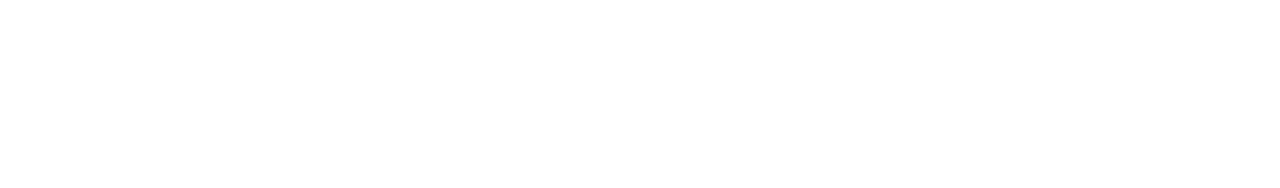
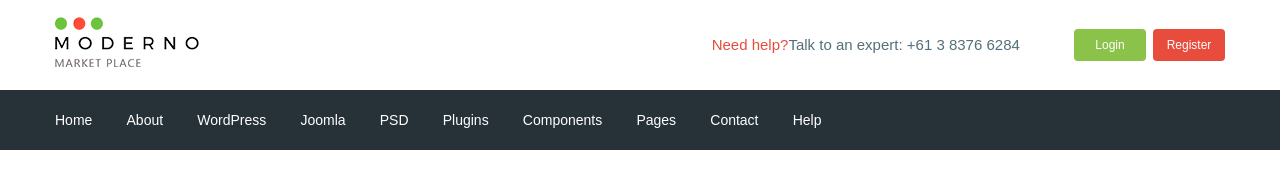
Before and after one commit to mainzonder/moderno, a website: page app/index.html in a window 1280 px wide. Drawn offline with nearby package versions, Linux system fonts and the light colour scheme; files that its build step writes are made by us from their sources.

Commit message:
added header

```diff
--- a/app/index.html
+++ b/app/index.html
@@ -5,10 +5,55 @@
     <meta name="viewport" content="width=device-width, initial-scale=1.0" />
 
     <title>Document</title>
+    <link
+      href="https://fonts.googleapis.com/css2?family=Roboto:wght@500;700&display=swap"
+      rel="stylesheet"
+    />
     <link rel="stylesheet" href="css/libs.min.css" />
     <link rel="stylesheet" href="css/style.min.css" />
   </head>
+
   <body>
+    <header class="header">
+      <div class="header__top">
+        <div class="container">
+          <div class="header__top-inner">
+            <div class="header__logo">
+              <a href="#">
+                <img src="images/logo.png" alt="" />
+              </a>
+            </div>
+            <div class="header__text">
+              <a href=" #"> <span> Need help? </span> </a>Talk to an expert:
+              <a class="header__phone" href="tel:+61383766284">+61 3 8376 6284</a>
+            </div>
+            <div class="header__box">
+              <a class="basket" href="#"></a>
+              <a href="#" class="header__btn header__btn-login">Login</a><a href="#" class="header__btn header__btn-register">Register</a>
+            </div>
+          </div>
+        </div>
+      </div>
+      <div class="header__menu">
+        <div class="container">
+          <nav class="menu">
+            <ul class="menu__list">
+              <li><a href="#"> Home </a></li>
+              <li><a href="#"> About </a></li>
+              <li><a href="#"> WordPress </a></li>
+              <li><a href="#">Joomla </a></li>
+              <li><a href="#"> PSD </a></li>
+              <li><a href="#"> Plugins </a></li>
+              <li><a href="#"> Components </a></li>
+              <li><a href="#"> Pages </a></li>
+              <li><a href="#">Contact </a></li>
+              <li><a href="#"> Help </a></li>
+            </ul>
+          </nav>
+        </div>
+      </div>
+    </header>
+
     <script src="https://ajax.googleapis.com/ajax/libs/jquery/3.5.1/jquery.min.js"></script>
     <script src="js/libs.js"></script>
     <script src="js/main.js"></script>
--- /dev/null
+++ b/app/scss/_fonts.scss
@@ -0,0 +1,9 @@
+
+@font-face {
+  font-family: 'Roboto-Regular',sans-serif;
+  src: url('../fonts/Roboto-Regular.woff2') format('woff2'),
+       url('../fonts/Roboto-Regular.woff') format('woff');
+  font-weight: 400;
+	font-display: swap;
+  font-style: normal;
+}
--- /dev/null
+++ b/app/scss/_global.scss
@@ -0,0 +1,32 @@
+html {
+  box-sizing: border-box;
+}
+*,
+*::before,
+*::after {
+  box-sizing: inherit;
+}
+a {
+  display: inline-block;
+  text-decoration: none;
+color: $text;
+}
+ul,
+li {
+  margin: 0;
+  padding: 0;
+  letter-spacing: normal;
+}
+body {
+  font-family: 'Roboto-Regular', sans-serif;
+  font-size: 15px;
+  font-weight: 400;
+  line-height: 24px;
+  color: $text;
+}
+
+.container {
+  max-width: 1200px;
+  margin: 0 auto;
+  padding: 0 15px;
+}
--- /dev/null
+++ b/app/scss/_vars.scss
@@ -0,0 +1,4 @@
+$text:#546e7a;
+$red:#e74c3c;
+$green:#8bc34a;
+$bg:#263238;
--- a/app/scss/style.scss
+++ b/app/scss/style.scss
@@ -0,0 +1,55 @@
+@import 'vars';
+@import 'global';
+@import 'fonts';
+
+.header__top-inner {
+  display: flex;
+  justify-content: space-between;
+  height: 90px;
+  align-items: center;
+}
+.header__text {
+  margin-left: auto;
+  margin-right: 50px;
+  span {
+    color: $red;
+  }
+}
+.header__btn {
+  padding: 4px;
+  width: 72px;
+  border-radius: 4px;
+  text-align: center;
+  color: #ffffff;
+  font-size: 12px;
+}
+.header__btn-login {
+  background-color: $green;
+}
+
+.header__btn-register {
+  background-color: $red;
+  margin-left: 7px;
+}
+.header__menu {
+  background-color: $bg;
+}
+
+.menu {
+  display: flex;
+  align-items: center;
+  height: 60px;
+}
+
+.menu__list {
+  li {
+    display: inline-block;
+    & + li {
+      margin-left: 30px;
+    }
+  }
+  a {
+    font-size: 14px;
+    color: #fff;
+  }
+}
--- a/package.json
+++ b/package.json
@@ -14,13 +14,17 @@
     "gulp-autoprefixer": "^7.0.1",
     "gulp-concat": "^2.6.1",
     "gulp-cssmin": "^0.2.0",
+    "gulp-postcss": "^9.0.0",
     "gulp-rename": "^2.0.0",
     "gulp-sass": "^4.1.0",
+    "gulp-shorthand": "^1.1.0",
+    "gulp-sourcemaps": "^2.6.5",
     "gulp-uglify": "^3.0.2",
     "magnific-popup": "^1.1.0",
     "node-sass": "^4.14.1",
-    "normalize": "^0.3.1",
     "normalize.css": "^8.0.1",
+    "postcss": "^8.1.4",
+    "precss": "^4.0.0",
     "slick-carousel": "^1.8.1"
   },
   "dependencies": {}
```
Also changed, not shown: gulpfile.js (+51 -36 lines), app/fonts/Lato-Semibold.ttf (added), app/fonts/Roboto-Regular.ttf (added), app/fonts/Roboto-Regular.woff (added), app/fonts/Roboto-Regular.woff2 (added), app/images/logo.png (added), build/style.min.css (added), 3 other files. Lines whose indentation alone changed are shown as unchanged.
